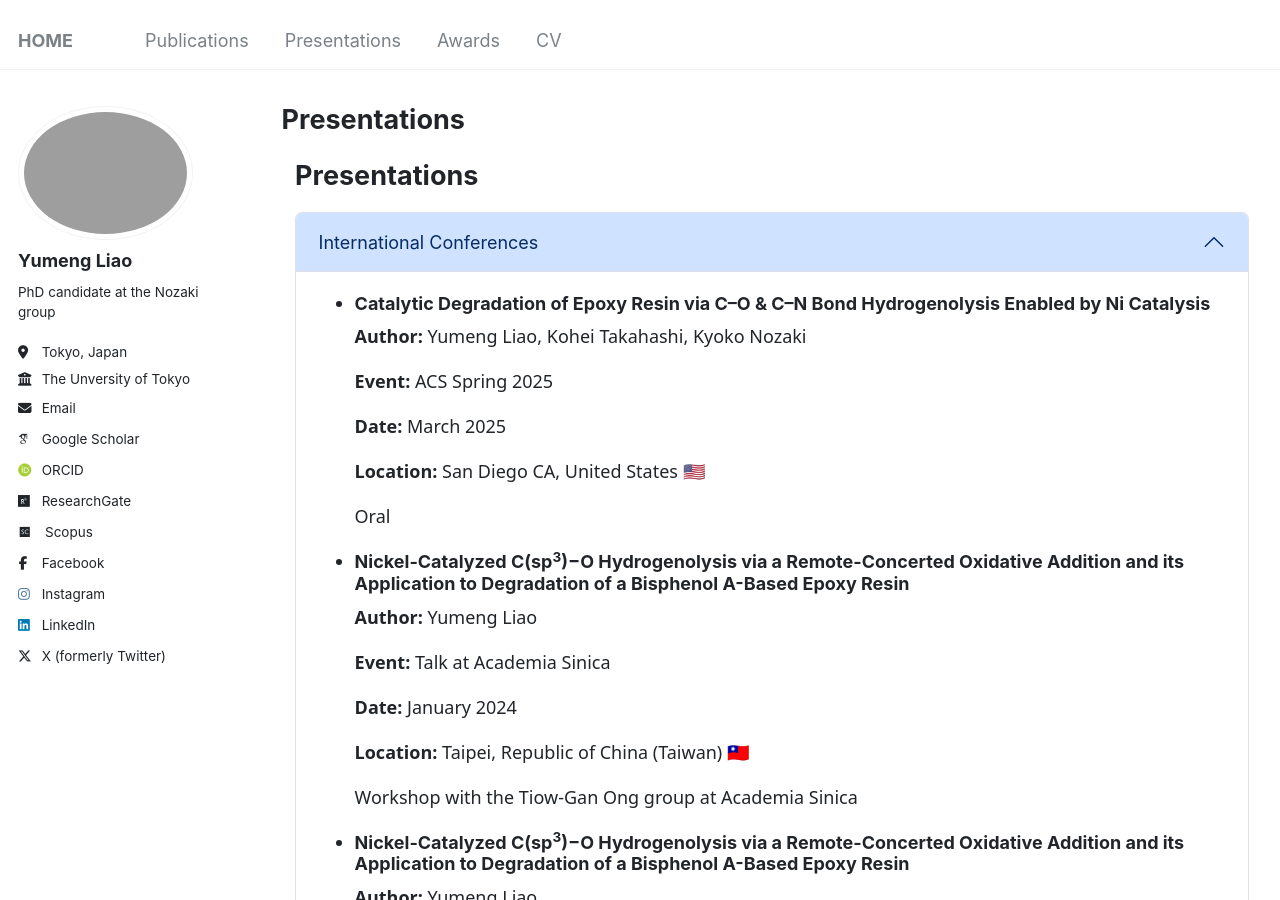
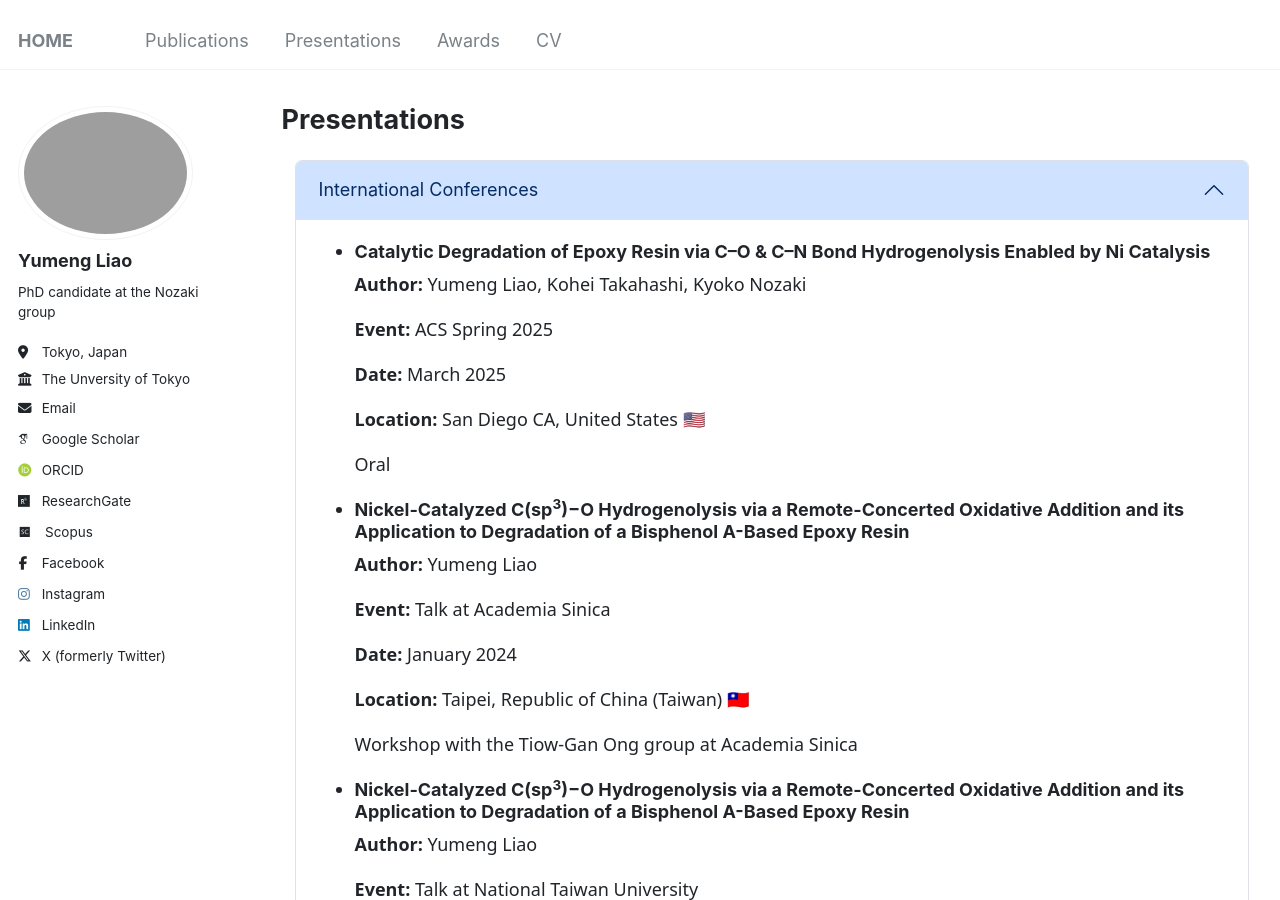
Before and after one commit to liaoym0610/academic, a Jekyll site: the page built from _pages/presentations.html, in a window 1280 px wide and 900 px high. Built offline with Jekyll 4.4.1, drawn with Linux system fonts in a browser that asks for light colours; some web fonts are replaced.

Commit message:
Update presentations.html

```diff
--- a/_pages/presentations.html
+++ b/_pages/presentations.html
@@ -10,22 +10,18 @@ author_profile: true
 
 <style>
   h1 {
-    font-size: 1.5rem; /* 調小主標題的字體大小 */
+    font-size: 1.5rem; /* 縮小字體大小 */
     font-weight: bold;
     margin: 20px 0;
   }
 
   h3 {
-    font-size: 1rem; /* 調小折疊菜單內的文章標題字體大小 */
+    font-size: 1rem; /* 縮小文章標題字體 */
     font-weight: bold;
   }
 </style>
 
 <div class="container mt-4">
-  <!-- 主標題 -->
-  <h1>{{ page.title }}</h1>
-
-  <!-- 折疊菜單 -->
   <div class="accordion" id="conferenceAccordion">
     <!-- International Conferences -->
     <div class="accordion-item">
```
